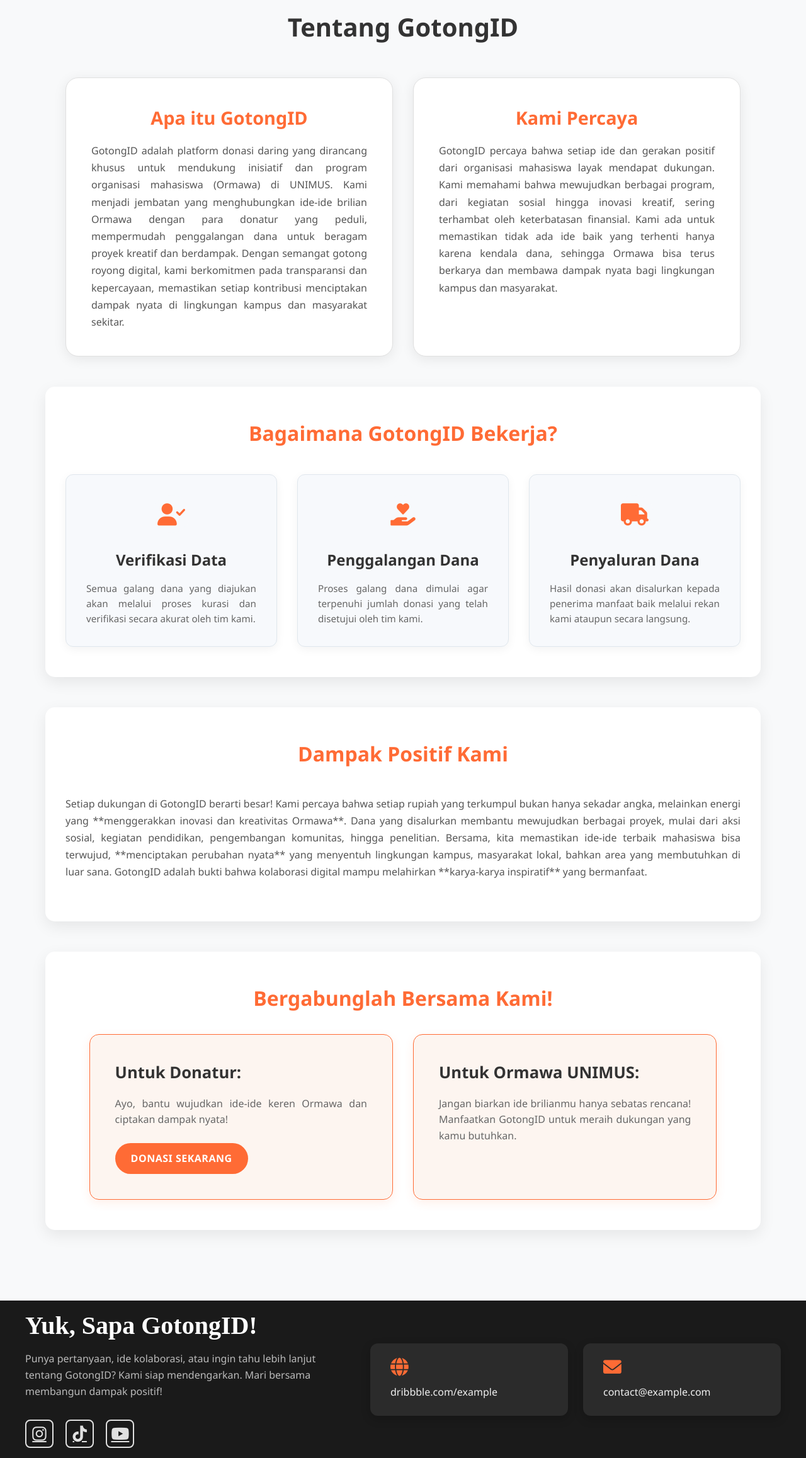
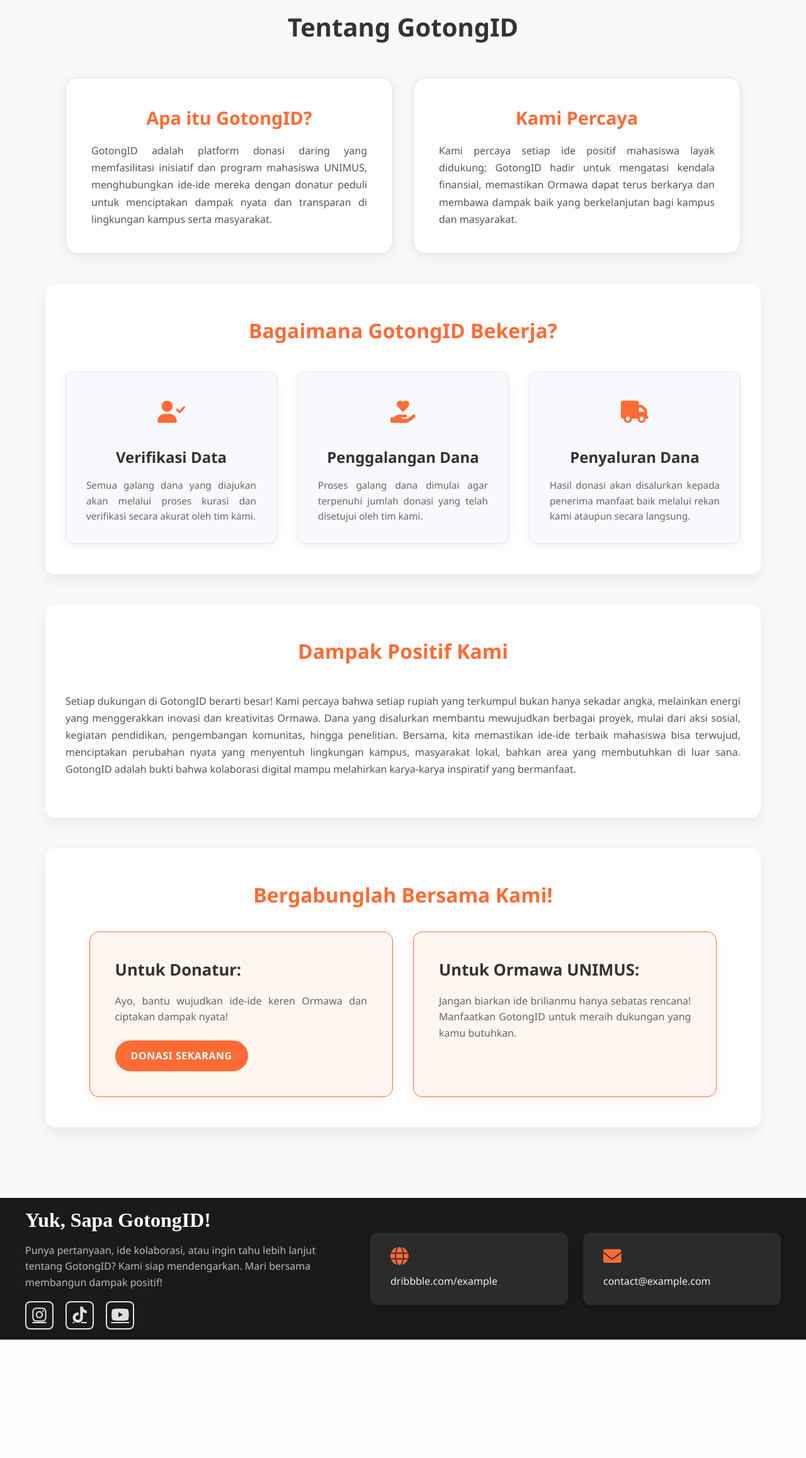
Before and after one commit to vivamiranda/Laukita, a PHP site: page /tentang-kami.html in a window 1280 px wide. Shown: the part 85-2400 px from the top of the page at 63% size. After the commit the page ends 2212 px from the top, so only its background shows below. Run offline with PHP 8.4, Linux system fonts and the light colour scheme.

Commit message:
merubah isi tentang kami, merubah ukuran footer

```diff
--- a/style.css
+++ b/style.css
@@ -1109,7 +1115,7 @@
 .get-in-touch-footer {
     background-color: #1a1a1a; /* Warna latar belakang hitam gelap */
     color: #e0e0e0; /* Warna teks terang */
-    padding: 1rem 2rem; /* Padding atas dan bawah */
+    padding: 1rem 1rem; /* Padding atas dan bawah */
     font-family: 'Segoe UI', sans-serif; /* Font yang konsisten */
     margin-top: auto; /* Memastikan footer berada di bawah konten */
 }
@@ -1132,7 +1138,7 @@
 
 .get-in-touch-footer h2 {
     font-family: serif; /* Font serif untuk judul, seperti contoh gambar */
-    font-size: 2.5rem; /* Ukuran judul */
+    font-size: 2rem; /* Ukuran judul */
     color: #ffffff; /* Warna putih untuk judul */
     margin-bottom: 1rem;
     line-height: 1.2;
@@ -1141,7 +1147,7 @@
 .get-in-touch-footer p {
     font-size: 1rem;
     line-height: 1.6;
-    margin-bottom: 2rem; /* Jarak antara paragraf dan ikon */
+    margin-bottom: 1rem; /* Jarak antara paragraf dan ikon */
     color: #bbbbbb; /* Warna teks deskripsi yang sedikit lebih gelap dari putih */
 }
 
--- a/tentang-kami.html
+++ b/tentang-kami.html
@@ -31,19 +31,17 @@
 
                 <div class="about-cards">
                     <div class="about-card light-card">
-                        <h2>Apa itu GotongID</h2>
-                        <p>GotongID adalah platform donasi daring yang dirancang khusus untuk mendukung inisiatif dan program organisasi mahasiswa (Ormawa) di UNIMUS.
-                        Kami menjadi jembatan yang menghubungkan ide-ide brilian Ormawa dengan para donatur yang peduli, mempermudah penggalangan dana untuk beragam proyek kreatif dan berdampak.
-                        Dengan semangat gotong royong digital, kami berkomitmen pada transparansi dan kepercayaan, memastikan setiap kontribusi menciptakan dampak nyata di lingkungan kampus dan masyarakat sekitar.</p>
+                        <h2>Apa itu GotongID?</h2>
+                        <p>GotongID adalah platform donasi daring yang memfasilitasi inisiatif dan
+                            program mahasiswa UNIMUS, menghubungkan ide-ide mereka dengan donatur peduli untuk menciptakan
+                            dampak nyata dan transparan di lingkungan kampus serta masyarakat.</p>
                     </div>
 
                     <div class="about-card light-card">
                         <h2>Kami Percaya</h2>
-                        <p>GotongID percaya bahwa setiap ide dan gerakan positif dari organisasi mahasiswa
-                            layak mendapat dukungan. Kami memahami bahwa mewujudkan berbagai program, dari kegiatan
-                            sosial hingga inovasi kreatif, sering terhambat oleh keterbatasan finansial.
-                            Kami ada untuk memastikan tidak ada ide baik yang terhenti hanya karena kendala dana,
-                            sehingga Ormawa bisa terus berkarya dan membawa dampak nyata bagi lingkungan kampus dan masyarakat.</p>
+                        <p>Kami percaya setiap ide positif mahasiswa layak didukung;
+                            GotongID hadir untuk mengatasi kendala finansial, memastikan Ormawa dapat
+                            terus berkarya dan membawa dampak baik yang berkelanjutan bagi kampus dan masyarakat.</p>
                     </div>
                 </div>
 
@@ -77,7 +75,14 @@
 
                 <div class="section-block">
                     <h2>Dampak Positif Kami</h2>
-                    <p>Setiap dukungan di GotongID berarti besar! Kami percaya bahwa setiap rupiah yang terkumpul bukan hanya sekadar angka, melainkan energi yang **menggerakkan inovasi dan kreativitas Ormawa**. Dana yang disalurkan membantu mewujudkan berbagai proyek, mulai dari aksi sosial, kegiatan pendidikan, pengembangan komunitas, hingga penelitian. Bersama, kita memastikan ide-ide terbaik mahasiswa bisa terwujud, **menciptakan perubahan nyata** yang menyentuh lingkungan kampus, masyarakat lokal, bahkan area yang membutuhkan di luar sana. GotongID adalah bukti bahwa kolaborasi digital mampu melahirkan **karya-karya inspiratif** yang bermanfaat.</p>
+                    <p>Setiap dukungan di GotongID berarti besar! Kami percaya bahwa setiap rupiah yang
+                        terkumpul bukan hanya sekadar angka, melainkan energi yang menggerakkan inovasi
+                         dan kreativitas Ormawa. Dana yang disalurkan membantu mewujudkan berbagai proyek,
+                         mulai dari aksi sosial, kegiatan pendidikan, pengembangan komunitas, hingga penelitian.
+                         Bersama, kita memastikan ide-ide terbaik mahasiswa bisa terwujud, menciptakan perubahan
+                         nyata yang menyentuh lingkungan kampus, masyarakat lokal, bahkan area yang membutuhkan di
+                         luar sana. GotongID adalah bukti bahwa kolaborasi digital mampu melahirkan karya-karya inspiratif
+                         yang bermanfaat.</p>
                 </div>
 
                 <div class="section-block cta-section">
```
Also changed, not shown: other parts of style.css (+48 -42 lines).
